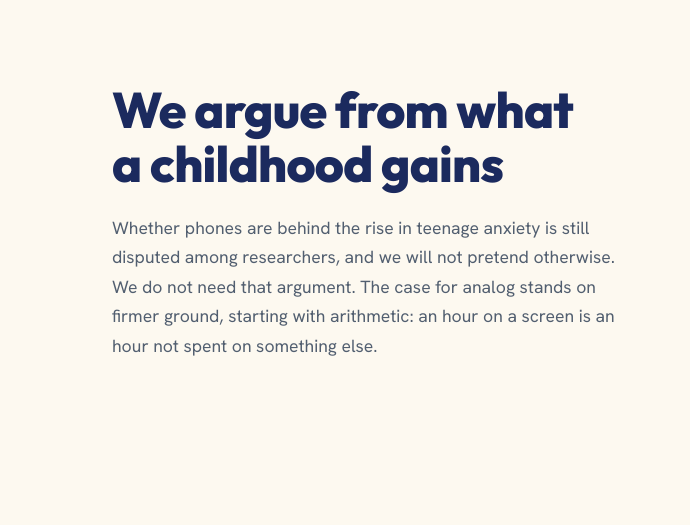
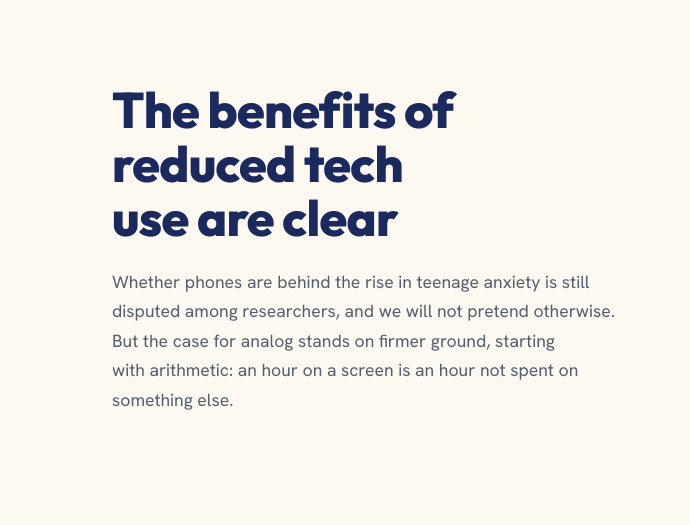
Before and after one commit to pazonada/offlinechildhood, an Astro site: page / in a window 1280 px wide. Shown: the part 1300-1825 px from the top of the page, 0-690 px from the left. Built offline with nearby package versions, Linux system fonts and the light colour scheme; Astro itself is replaced by a stand-in of ours.

Commit message:
Reword the homepage evidence section
The heading becomes The benefits of reduced tech use are clear, and
the standfirst drops the we-do-not-need-that-argument line in favour
of a plain But, both at the owner's dictation.

Co-Authored-By: Claude Opus 5 <noreply@anthropic.com>

```diff
--- a/src/pages/index.astro
+++ b/src/pages/index.astro
@@ -152,13 +152,13 @@ const evidence = [
     <div class="grid items-start gap-x-[60px] gap-y-10 md:grid-cols-[minmax(0,1.05fr)_minmax(0,0.95fr)]">
       <div>
         <h2 class="mb-[22px] font-display text-[clamp(34px,4vw,50px)] font-extrabold leading-[1.08] tracking-[-0.015em] text-navy">
-          We argue from what a childhood gains
+          The benefits of reduced tech use are clear
         </h2>
         <p class="max-w-[32em] text-[1.1rem] leading-[1.68] text-ink-soft">
           Whether phones are behind the rise in teenage anxiety is still disputed among
-          researchers, and we will not pretend otherwise. We do not need that argument. The case
-          for analog stands on firmer ground, starting with arithmetic: an hour on a screen is an
-          hour not spent on something else.
+          researchers, and we will not pretend otherwise. But the case for analog stands on firmer
+          ground, starting with arithmetic: an hour on a screen is an hour not spent on something
+          else.
         </p>
       </div>
 
```
